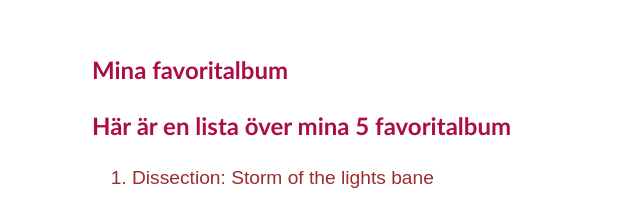
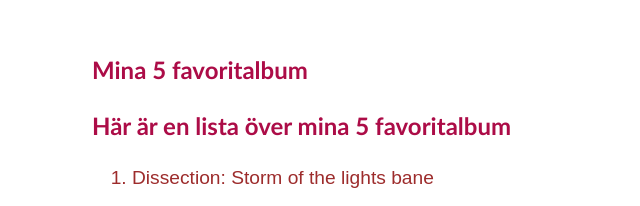
Before and after one commit to NDdegen/ovning, a plain HTML site: page index.html in a window 1280 px wide. Shown: the top 206 px of the page, 312-952 px from the left. Drawn offline with Linux system fonts and the light colour scheme.

Commit message:
Uppdaterade rubrik på startsidan

```diff
--- a/index.html
+++ b/index.html
@@ -8,7 +8,7 @@
 </head>
 <body>
     <section class="content">
-        <h1>Mina favoritalbum</h1>
+        <h1>Mina 5 favoritalbum</h1>
         <h2>Här är en lista över mina 5 favoritalbum</h2>
         <p></p>
         <ol>
```
